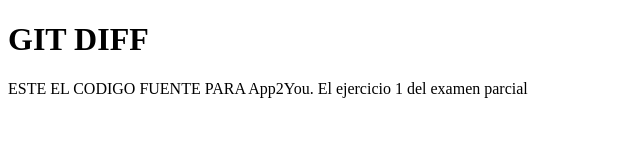
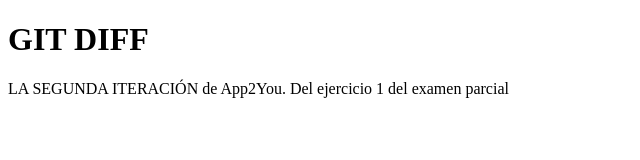
Before and after one commit to ChatNoirGIGN/Examen-Parcial---Evolucion-De-Software, a plain HTML site: page index.html in a window 1280 px wide. Shown: the whole page, without its empty margins (0-640 px from the left). Drawn offline with Linux system fonts and the light colour scheme.

Commit message:
Segunda iteración index

```diff
--- a/index.html
+++ b/index.html
@@ -5,6 +5,6 @@
 </head>
 <body>
 	<h1>GIT DIFF</h1>
-	<p>ESTE EL CODIGO FUENTE PARA App2You. El ejercicio 1 del examen parcial</p>
+	<p>LA SEGUNDA ITERACIÓN de App2You. Del ejercicio 1 del examen parcial</p>
 </body>
 </html>
```
